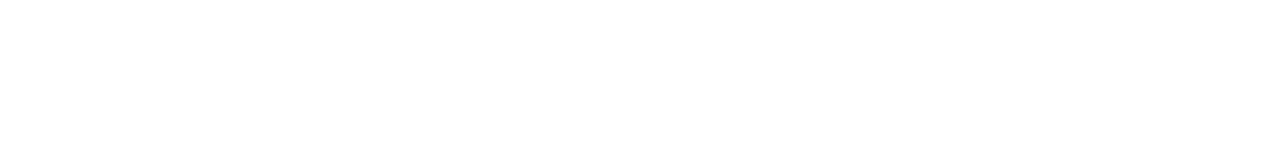
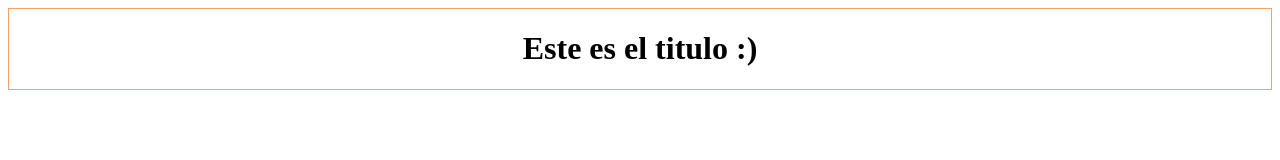
Before and after one commit to Jenzyy/miercoles-prueba, a plain HTML site: page index.html in a window 1280 px wide. Drawn offline with Linux system fonts and the light colour scheme.

Commit message:
Creacion del titulo

```diff
--- a/index.html
+++ b/index.html
@@ -5,7 +5,11 @@
     <meta http-equiv="X-UA-Compatible" content="IE=edge">
     <meta name="viewport" content="width=device-width, initial-scale=1.0">
     <title>Document</title>
+    <link rel="stylesheet" href="style.css">
 </head>
 <body>
+    <div class="titulo">
+        <h1>Este es el titulo :) </h1>
+    </div>
 </body>
 </html>
--- /dev/null
+++ b/style.css
@@ -0,0 +1,4 @@
+.titulo{
+    border: 1px sandybrown solid;
+    text-align: center;
+}
```
